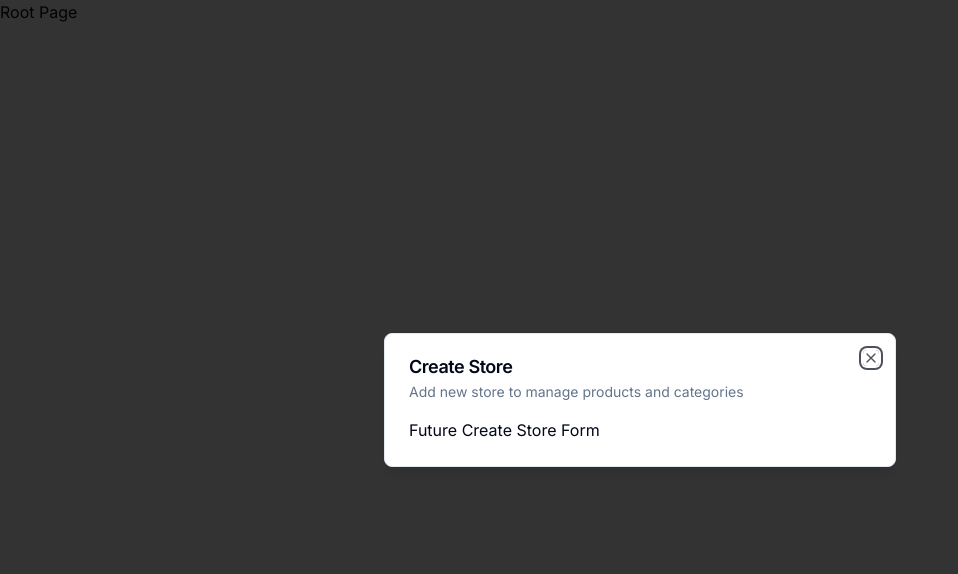
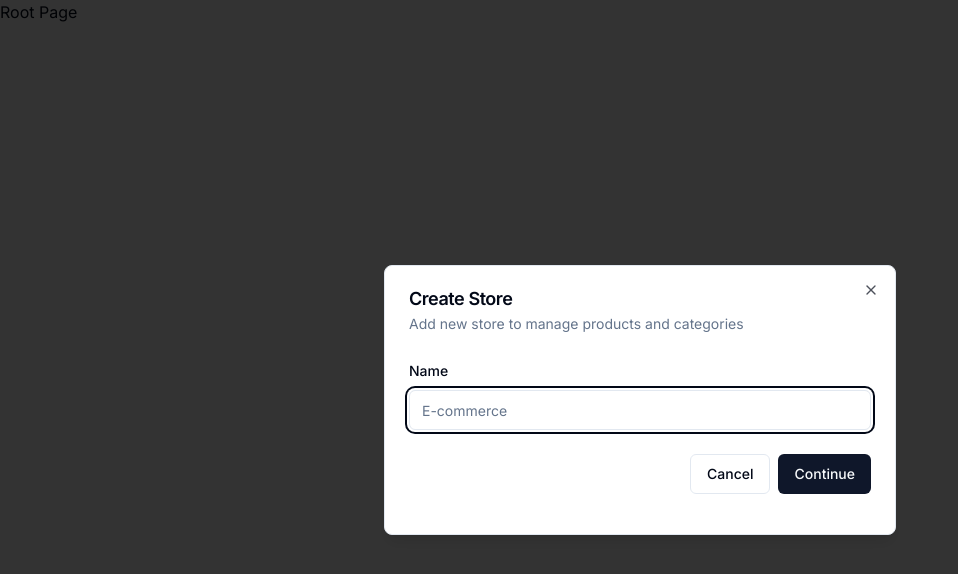
Before and after one commit to HenriqueAlgauer/ecommerce-nextjs, a Next.js app: page / in a window 1280 px wide. Shown: the top 574 px of the page, without its empty margins (0-958 px from the left). Built offline with nearby package versions, Linux system fonts and the light colour scheme.

Commit message:
adicionado formulário

```diff
--- a/components/modals/store-modal.tsx
+++ b/components/modals/store-modal.tsx
@@ -1,10 +1,32 @@
 'use client'
+import * as z from 'zod'
+import { useForm } from 'react-hook-form'
+import { zodResolver } from '@hookform/resolvers/zod'
 
 import { useStoreModal } from "@/hooks/use-store-modal"
 import { Modal } from "@/components/ui/modal"
+import { Form, FormControl, FormField, FormItem, FormLabel, FormMessage } from '@/components/ui/form'
+import { Input } from '../ui/input'
+import { Button } from '../ui/button'
+
+
+const formSchema = z.object({
+    name: z.string().min(1)
+})
 
 export const StoreModal = () => {
     const storeModal = useStoreModal()
+
+    const form = useForm<z.infer<typeof formSchema>>({
+        resolver: zodResolver(formSchema),
+        defaultValues: {
+            name: '',
+        }
+    })
+
+    const onSubmit = async (values: z.infer<typeof formSchema>) => {
+        console.log(values);
+    }
 
     return (
         <Modal
@@ -13,7 +35,31 @@
             isOpen={storeModal.isOpen}
             onClose={storeModal.onClose}
         >
-            Future Create Store Form
+            <div>
+                <div className='space-y-4 py-2 pb-4'>
+                    <Form {...form}>
+                        <form onSubmit={form.handleSubmit(onSubmit)}>
+                            <FormField
+                                control={form.control}
+                                name="name"
+                                render={({ field }) => (
+                                    <FormItem>
+                                        <FormLabel>Name</FormLabel>
+                                        <FormControl>
+                                            <Input placeholder='E-commerce' {...field} />
+                                        </FormControl>
+                                        <FormMessage />
+                                    </FormItem>
+                                )}
+                            />
+                            <div className='pt-6 space-x-2 flex items-center justify-end w-full'>
+                                <Button variant='outline' onClick={storeModal.onClose}>Cancel</Button>
+                                <Button type='submit'>Continue</Button>
+                            </div>
+                        </form>
+                    </Form>
+                </div>
+            </div>
         </Modal>
     )
 }
```
